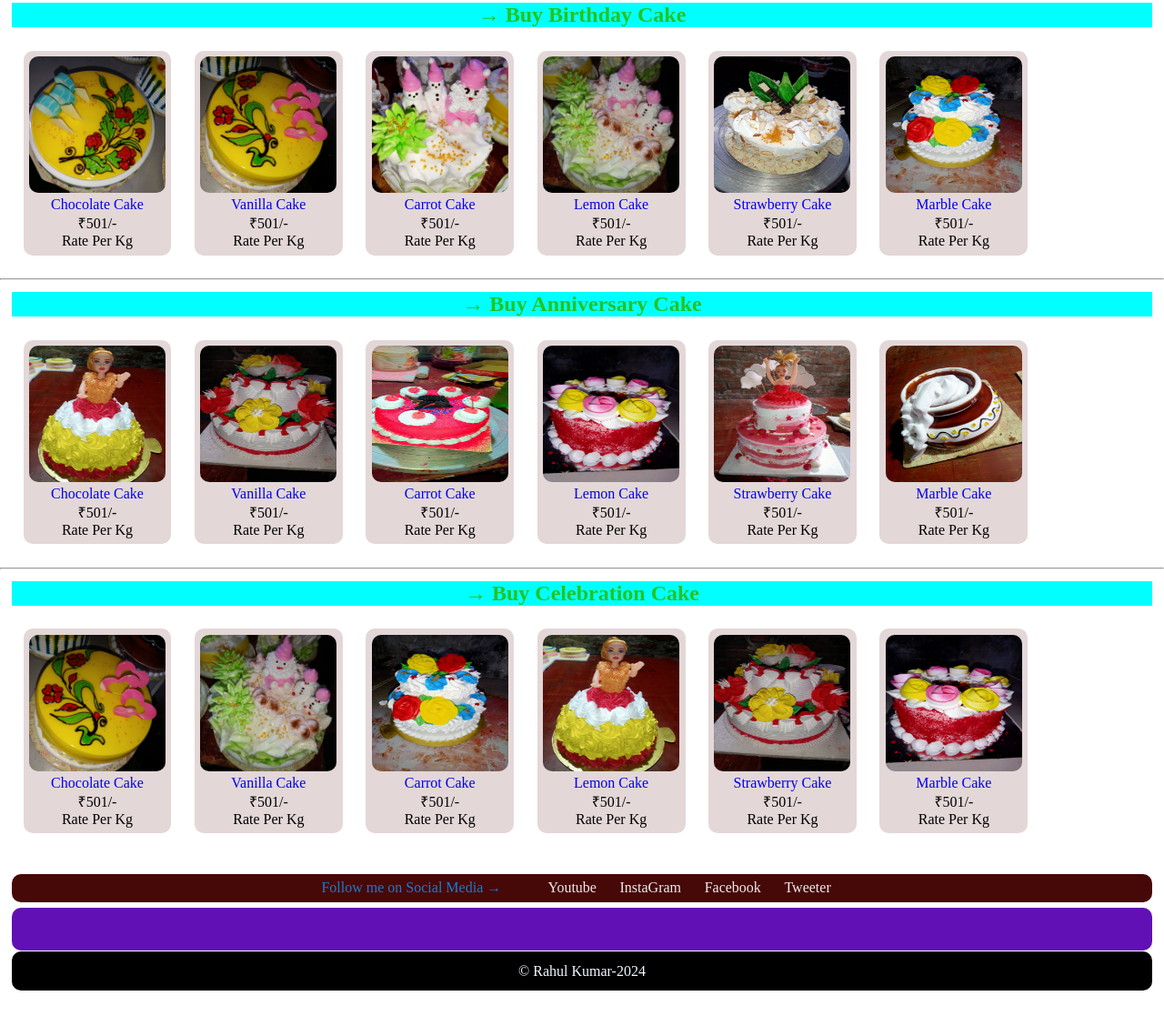
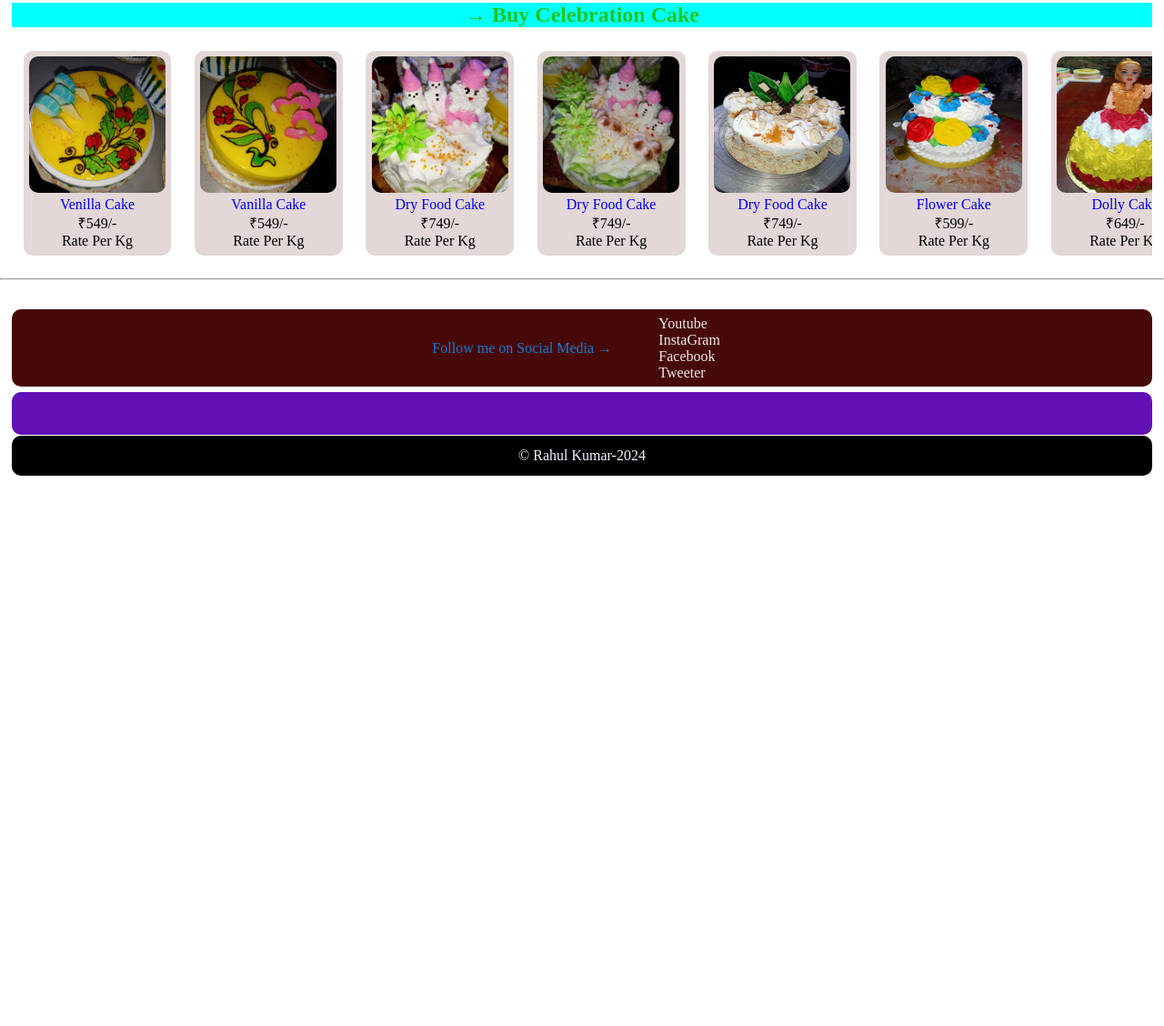
Before and after one commit to simpledeepak/The-Cake-House, a plain HTML site: page index.html in a window 1280 px wide. Shown: the part 116-1244 px from the top of the page at 91% size. After the commit the page ends 800 px from the top, so only its background shows below. Drawn offline with Linux system fonts and the light colour scheme.

Commit message:
Update index.html

```diff
--- a/index.html
+++ b/index.html
@@ -14,7 +14,8 @@
         <div class="header">
             <!-- <div><img src="dipk.jpg" alt="Error"></div> -->
             <div>
-                <h3>The Cake House <li class="address">Jagdeeshpur phoolpur azamgarhs</li></h3>
+                <h3>The Cake House <li class="address">Jagdeeshpur Phoolpur Azamgarh</li>
+                </h3>
 
             </div>
             <div class="search">
@@ -40,15 +41,15 @@
 
     <main>
         <div class="note">
-            <h2>&rarr; Buy Birthday Cake</h2>
+            <h2>&rarr; Buy Celebration Cake</h2>
         </div>
         <div class="content">
             <div class="item">
                 <img src="cake 1.jpg" alt="Error">
                 <a href="Cake" target="blank">
-                    <li>Chocolate Cake</li>
+                    <li>Venilla Cake</li>
                 </a>
-                <li>&#8377;501/-</li>
+                <li>&#8377;549/-</li>
                 <li>Rate Per Kg</li>
             </div>
 
@@ -57,171 +58,116 @@
                 <a href="Cake" target="blank">
                     <li>Vanilla Cake</li>
                 </a>
-                <li>&#8377;501/-</li>
+                <li>&#8377;549/-</li>
                 <li>Rate Per Kg</li>
             </div>
 
             <div class="item">
                 <img src="cake 3.jpg" alt="Error">
                 <a href="Cake" target="blank">
-                    <li>Carrot Cake</li>
+                    <li>Dry Food Cake</li>
                 </a>
-                <li>&#8377;501/-</li>
+                <li>&#8377;749/-</li>
                 <li>Rate Per Kg</li>
             </div>
 
             <div class="item">
                 <img src="cake 4.jpg" alt="Error">
                 <a href="Cake" target="blank">
-                    <li>Lemon Cake</li>
+                    <li>Dry Food Cake</li>
                 </a>
-                <li>&#8377;501/-</li>
+                <li>&#8377;749/-</li>
                 <li>Rate Per Kg</li>
             </div>
 
             <div class="item">
                 <img src="cake 5.jpg" alt="Error">
                 <a href="Cake" target="blank">
-                    <li>Strawberry Cake</li>
+                    <li>Dry Food Cake</li>
                 </a>
-                <li>&#8377;501/-</li>
+                <li>&#8377;749/-</li>
                 <li>Rate Per Kg</li>
             </div>
 
             <div class="item">
                 <img src="cake 6.jpg" alt="Error">
                 <a href="Cake" target="blank">
-                    <li>Marble Cake</li>
+                    <li>Flower Cake</li>
                 </a>
-                <li>&#8377;501/-</li>
+                <li>&#8377;599/-</li>
                 <li>Rate Per Kg</li>
             </div>
 
-        </div>
-        <hr>
-        <div class="note">
-            <h2>&rarr; Buy Anniversary Cake</h2>
-        </div>
-        <div class="content">
             <div class="item">
                 <img src="cake 7.jpg" alt="Error">
                 <a href="Cake" target="blank">
-                    <li>Chocolate Cake</li>
+                    <li>Dolly Cake</li>
                 </a>
-                <li>&#8377;501/-</li>
+                <li>&#8377;649/-</li>
                 <li>Rate Per Kg</li>
             </div>
 
             <div class="item">
                 <img src="cake 8.jpg" alt="Error">
                 <a href="Cake" target="blank">
-                    <li>Vanilla Cake</li>
+                    <li>Flower Cake</li>
                 </a>
-                <li>&#8377;501/-</li>
+                <li>&#8377;599/-</li>
                 <li>Rate Per Kg</li>
             </div>
 
             <div class="item">
                 <img src="cake 9.jpg" alt="Error">
                 <a href="Cake" target="blank">
-                    <li>Carrot Cake</li>
+                    <li>Red Velvet Cake</li>
                 </a>
-                <li>&#8377;501/-</li>
+                <li>&#8377;849/-</li>
                 <li>Rate Per Kg</li>
             </div>
 
             <div class="item">
                 <img src="cake 10.jpg" alt="Error">
                 <a href="Cake" target="blank">
-                    <li>Lemon Cake</li>
+                    <li>Red Velvet Cake</li>
                 </a>
-                <li>&#8377;501/-</li>
+                <li>&#8377;849/-</li>
                 <li>Rate Per Kg</li>
             </div>
 
             <div class="item">
                 <img src="cake 11.jpg" alt="Error">
                 <a href="Cake" target="blank">
-                    <li>Strawberry Cake</li>
+                    <li>Dolly Cake</li>
                 </a>
-                <li>&#8377;501/-</li>
+                <li>&#8377;649/-</li>
                 <li>Rate Per Kg</li>
             </div>
 
             <div class="item">
                 <img src="cake 12.jpg" alt="Error">
                 <a href="Cake" target="blank">
-                    <li>Marble Cake</li>
+                    <li>Matka Cake</li>
                 </a>
-                <li>&#8377;501/-</li>
+                <li>&#8377;549/-</li>
+                <li>Rate Per Kg</li>
+            </div>
+            <div class="item">
+                <img src="cake 13.jpg" alt="Error">
+                <a href="Cake" target="blank">
+                    <li>Matka Cake</li>
+                </a>
+                <li>&#8377;549/-</li>
                 <li>Rate Per Kg</li>
             </div>
 
         </div>
         <hr>
-        <div class="note">
-            <h2>&rarr; Buy Celebration Cake</h2>
-        </div>
-        <div class="content">
-            <div class="item">
-                <img src="cake 2.jpg" alt="Error">
-                <a href="Cake" target="blank">
-                    <li>Chocolate Cake</li>
-                </a>
-                <li>&#8377;501/-</li>
-                <li>Rate Per Kg</li>
-            </div>
 
-            <div class="item">
-                <img src="cake 4.jpg" alt="Error">
-                <a href="Cake" target="blank">
-                    <li>Vanilla Cake</li>
-                </a>
-                <li>&#8377;501/-</li>
-                <li>Rate Per Kg</li>
-            </div>
-
-            <div class="item">
-                <img src="cake 6.jpg" alt="Error">
-                <a href="Cake" target="blank">
-                    <li>Carrot Cake</li>
-                </a>
-                <li>&#8377;501/-</li>
-                <li>Rate Per Kg</li>
-            </div>
-
-            <div class="item">
-                <img src="cake 7.jpg" alt="Error">
-                <a href="Cake" target="blank">
-                    <li>Lemon Cake</li>
-                </a>
-                <li>&#8377;501/-</li>
-                <li>Rate Per Kg</li>
-            </div>
-
-            <div class="item">
-                <img src="cake 8.jpg" alt="Error">
-                <a href="Cake" target="blank">
-                    <li>Strawberry Cake</li>
-                </a>
-                <li>&#8377;501/-</li>
-                <li>Rate Per Kg</li>
-            </div>
-
-            <div class="item">
-                <img src="cake 10.jpg" alt="Error">
-                <a href="Cake" target="blank">
-                    <li>Marble Cake</li>
-                </a>
-                <li>&#8377;501/-</li>
-                <li>Rate Per Kg</li>
-            </div>
-
-        </div>
     </main>
 
     <div class="social">
         <li class="mark">Follow me on Social Media &rarr;</li>
+        <div class="id">
             <li><a href="https://youtube.com/@Rahulkumarjg6?si=ahZdCO7laPCQzL1d" target="_blank">Youtube</a></li>
             <li><a href="https://www.instagram.com/rockrahul77731?utm_source=qr&igsh=ZDExYjZkNGI0OA=="
                     target="_blank">InstaGram</a></li>
@@ -230,9 +176,13 @@
             <li><a href="https://www.instagram.com/rockrahul77731?utm_source=qr&igsh=ZDExYjZkNGI0OA=="
                     target="_blank">Tweeter</a></li>
         </div>
+    </div>
 
     <div class="notification">
-        <marquee behavior="" direction="Right to left"><li> Kisi bhi type ki website banane ke liye call karen. <b> &rarr; <font color= "yellow">+9172 7004 4002</font></b></li></marquee>
+        <marquee behavior="" direction="Right to left">
+            <li> Kisi bhi type ki website banane ke liye call karen. <b> &rarr; <font color="yellow">+9172 7004 4002
+                    </font></b></li>
+        </marquee>
     </div>
 
     <footer>
```
Lines whose indentation alone changed are shown as unchanged.
